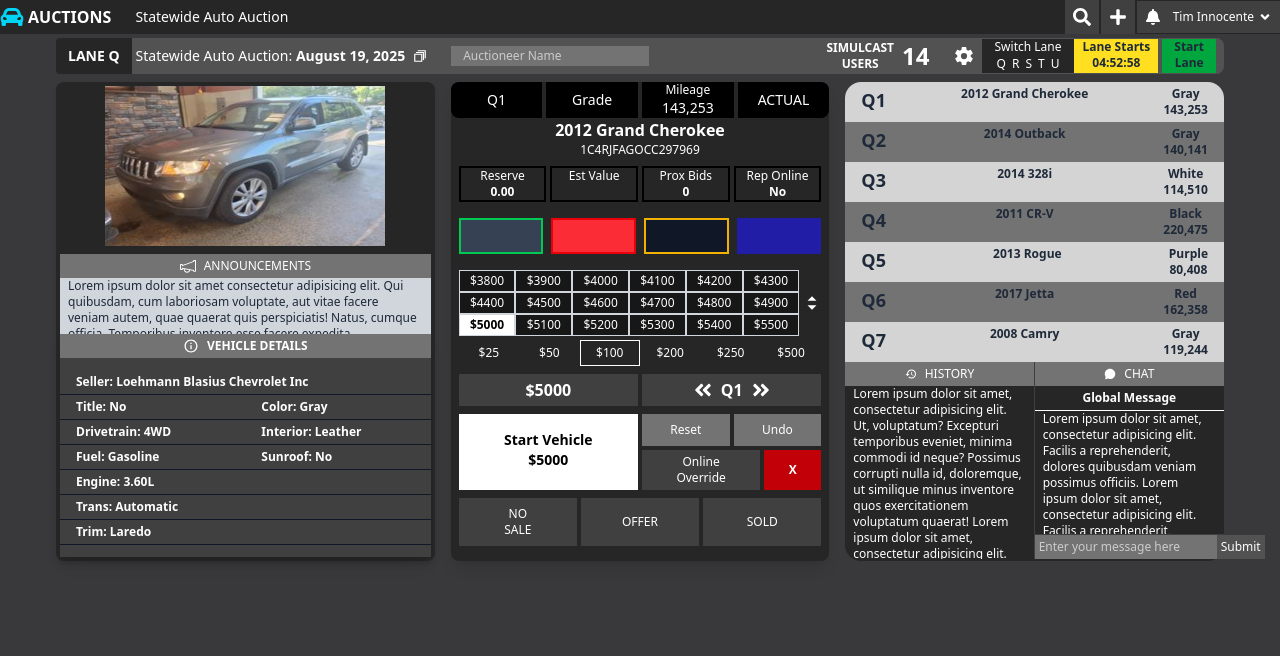
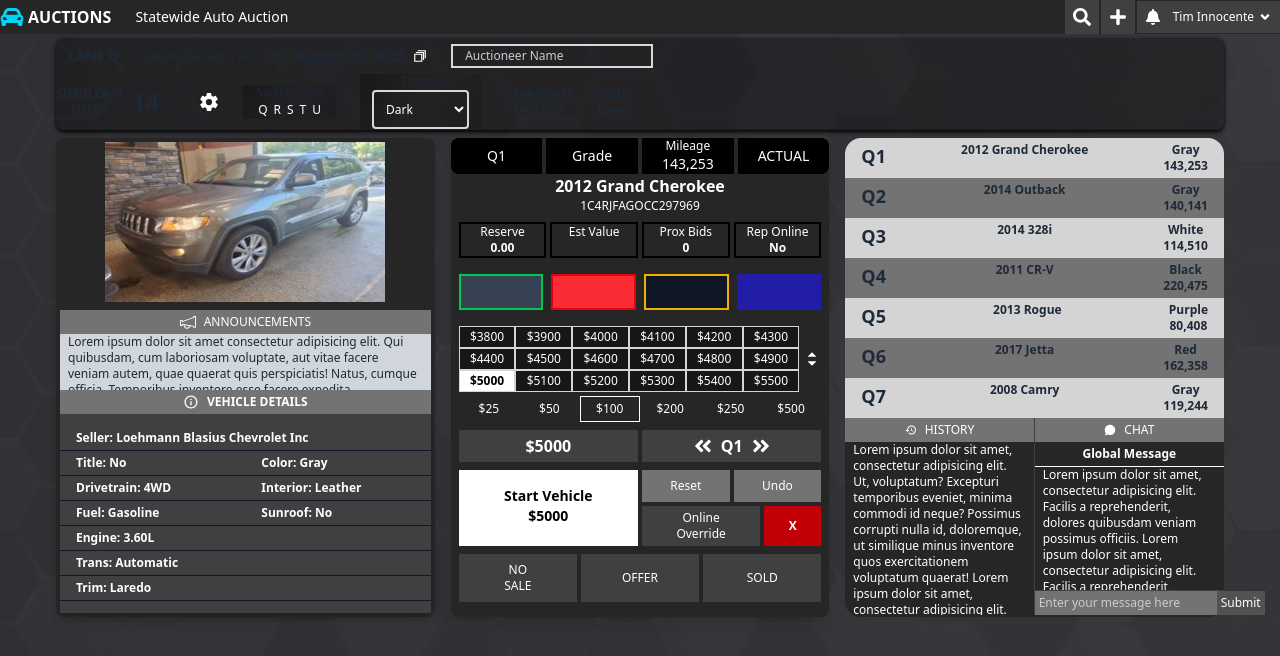
Before and after one commit to zeeshanfreelancer/Car-Parking-Design, a React (Vite) app in the folder client/: page / in a window 1280 px wide. Shown: the top 656 px of the page. Built offline with nearby package versions, Linux system fonts and the light colour scheme.

Commit message:
created useTheme.js file and implementation themes

```diff
--- a/client/package.json
+++ b/client/package.json
@@ -12,7 +12,9 @@
   "dependencies": {
     "@tailwindcss/vite": "^4.1.12",
     "react": "^19.1.0",
-    "react-dom": "^19.1.0"
+    "react-dom": "^19.1.0",
+    "react-icons": "^5.5.0",
+    "react-router-dom": "^7.8.2"
   },
   "devDependencies": {
     "@eslint/js": "^9.30.1",
--- a/client/src/components/Dashboard/Dashboard.jsx
+++ b/client/src/components/Dashboard/Dashboard.jsx
@@ -1,18 +1,20 @@
-import Navbar from './Navbar'
-import LeftComponent from './LeftComponent'
-import CenterComponent from './CenterComponent'
-import RightComponent from './RightComponent'
+import useTheme, { themes } from '../../useTheme.js';
+import Navbar from './Navbar';
+import LeftComponent from './LeftComponent';
+import CenterComponent from './CenterComponent';
+import RightComponent from './RightComponent';
 
 export default function Dashboard() {
+    const { theme, handleThemeChange } = useTheme();
+
     return (
-        <div className='bg-[#39393B] h-screen'>
-            <Navbar />
+        <div style={{ backgroundImage: "var(--background_image)", minHeight: "100vh" }}>
+            <Navbar theme={theme} onThemeChange={handleThemeChange} themes={themes} />
             <div className='grid grid-cols-1 sm:grid-cols-2 md:grid-cols-3 lg:grid-cols-3 gap-4 px-14 py-2'>
-                <LeftComponent />
-                <CenterComponent />
-                <RightComponent />
+                <LeftComponent theme={theme} />
+                <CenterComponent theme={theme} />
+                <RightComponent theme={theme} />
             </div>
-
         </div>
-    )
+    );
 }
--- a/client/src/components/Dashboard/Navbar.jsx
+++ b/client/src/components/Dashboard/Navbar.jsx
@@ -2,7 +2,9 @@ import { useState } from "react";
 import Text from "../Reusable/Text";
 import { IoSettingsSharp } from "react-icons/io5";
 import { CgStack } from "react-icons/cg";
-export default function Navbar() {
+import { themes } from "../../useTheme";
+
+export default function Navbar({ theme, onThemeChange }) {
     const lanes = ["Q", "R", "S", "T", "U"];
     const [selectedLane, setSelectedLane] = useState(null);
 
@@ -15,23 +17,36 @@ export default function Navbar() {
 
     return (
         <div className="w-full px-14 pt-1">
-            <header className="bg-neutral-600 pe-2 text-white flex flex-wrap items-center justify-between rounded-lg">
+            <header
+                className="flex flex-wrap items-center justify-between rounded-lg"
+                style={{
+                    background: "var(--top_nav_background)",
+                    color: "var(--top_nav_text)",
+                    boxShadow: `0 2px 4px 0 var(--top_nav_shadow)`,
+                    borderBottom: `1px solid var(--top_nav_border)`,
+                }}
+            >
                 {/* Left Section */}
                 <div className="flex flex-row flex-wrap gap-5">
                     <div className="flex items-center gap-1">
                         {/* Lane Label */}
                         <Text
                             variant="small"
-                            className="bg-neutral-800 py-2 px-3 rounded-l font-semibold text-white"
+                            className="py-2 px-3 rounded-l font-semibold"
+                            style={{
+                                background: "var(--main_field_back)",
+                                color: "var(--top_nav_text)",
+                            }}
                         >
                             LANE Q
                         </Text>
                         {/* Auction Info */}
-                        <Text className="text-white text-sm">
+                        <Text className="text-sm" style={{ color: "var(--text_main)" }}>
                             Statewide Auto Auction:{" "}
                             <Text
                                 variant="small"
-                                className="font-bold text-sm inline text-white"
+                                className="font-bold text-sm inline"
+                                style={{ color: "var(--text_main_highlight)" }}
                             >
                                 August 19, 2025
                             </Text>
@@ -46,18 +61,23 @@ export default function Navbar() {
                         <input
                             type="text"
                             placeholder="Auctioneer Name"
-                            className="bg-neutral-500 text-black placeholder-gray-800 px-3 py-0.5 text-xs focus:outline-none"
+                            className="px-3 py-0.5 text-xs focus:outline-none"
+                            style={{
+                                background: "var(--button_secondary_back)",
+                                color: "var(--text_inverted)",
+                                border: "var(--button_secondary_border)",
+                            }}
                         />
                     </div>
                 </div>
                 {/* Right Section */}
-                <div className="flex sm:mt-0">
+                <div className="flex sm:mt-0 items-center gap-4">
                     {/* Simulcast Users */}
                     <div className="flex items-center gap-2">
-                        <Text className="text-white font-semibold text-xs">
+                        <Text className="font-semibold text-xs" style={{ color: "var(--text_main_highlight)" }}>
                             SIMULCAST <span className="block text-center">USERS</span>
                         </Text>
-                        <Text variant="h3" className="text-white">
+                        <Text variant="h3" style={{ color: "var(--text_main_highlight)" }}>
                             14
                         </Text>
                     </div>
@@ -66,34 +86,70 @@ export default function Navbar() {
                         <IoSettingsSharp className="text-xl" />
                     </button>
                     {/* Switch Lane */}
-                    <div className="flex flex-col items-center ms-2 bg-neutral-800 px-3">
-                        <Text className="text-white text-xs">Switch Lane</Text>
+                    <div className="flex flex-col items-center ms-2 px-3"
+                        style={{ background: "var(--main_field_back)" }}>
+                        <Text className="text-xs" style={{ color: "var(--text_main_highlight)" }}>Switch Lane</Text>
                         <div className="flex">
                             {lanes.map((lane) => (
                                 <button
                                     key={lane}
                                     onClick={() => setSelectedLane(lane)}
-                                    className={`px-0.5 text-xs
-                    hover:border hover:border-white
-                    ${selectedLane === lane
-                                            ? "border border-white"
-                                            : "border border-transparent"
-                                        }
-                    text-white transition`}
+                                    className={`px-0.5 text-xs transition`}
+                                    style={{
+                                        border: selectedLane === lane
+                                            ? "1px solid var(--tab_underline)"
+                                            : "1px solid transparent",
+                                        color: "var(--text_main_highlight)",
+                                    }}
                                 >
                                     {lane}
                                 </button>
                             ))}
                         </div>
                     </div>
+                    {/* Theme Switch Dropdown */}
+                    <div className="flex flex-col items-center ms-2 px-3"
+                        style={{ background: "var(--main_field_back)" }}>
+                        <Text className="text-xs" style={{ color: "var(--text_main_highlight)" }}>Theme</Text>
+                        <select
+                            value={theme}
+                            onChange={onThemeChange}
+                            className="text-xs px-2 py-2 rounded"
+                            style={{
+                                background: "var(--button_secondary_back)",
+                                color: "var(--text_main_highlight)",
+                                border: "var(--button_secondary_border)",
+                            }}
+                        >
+                            {themes.map((t) => (
+                                <option key={t.value} value={t.value}>
+                                    {t.label}
+                                </option>
+                            ))}
+                        </select>
+                    </div>
                     {/* Lane Countdown */}
                     <div className="flex gap-1">
-                        <Text className="bg-yellow-300 text-black px-2 text-xs font-bold">
+                        <Text
+                            className="px-2 text-xs font-bold"
+                            style={{
+                                background: "var(--button_note_back)",
+                                color: "var(--button_note_text)",
+                                border: "var(--button_note_border)",
+                            }}
+                        >
                             Lane Starts
                             <span className="block text-center">04:52:58</span>
                         </Text>
                         {/* Start Button */}
-                        <Text className="bg-green-600 px-3 text-xs font-bold">
+                        <Text
+                            className="px-3 text-xs font-bold"
+                            style={{
+                                background: "var(--button_update_back)",
+                                color: "var(--button_update_text)",
+                                border: "var(--button_update_border)",
+                            }}
+                        >
                             Start
                             <span className="block text-center">Lane</span>
                         </Text>
--- /dev/null
+++ b/client/src/useTheme.js
@@ -0,0 +1,22 @@
+import { useState, useEffect } from "react";
+
+export const themes = [
+    { value: "", label: "Dark" },
+    { value: "light", label: "Light" },
+    { value: "light-blue", label: "Light Blue" },
+    { value: "dark-blue", label: "Dark Blue" },
+];
+
+export default function useTheme(initialTheme = "") {
+    const [theme, setTheme] = useState(initialTheme);
+
+    useEffect(() => {
+        document.body.setAttribute("data-theme", theme);
+    }, [theme]);
+
+    const handleThemeChange = (e) => {
+        setTheme(e.target.value);
+    };
+
+    return { theme, setTheme, handleThemeChange };
+}
```
Also changed, not shown: client/src/index.css (indentation only), 2 other files (tests, documents, lock files or other folders).
